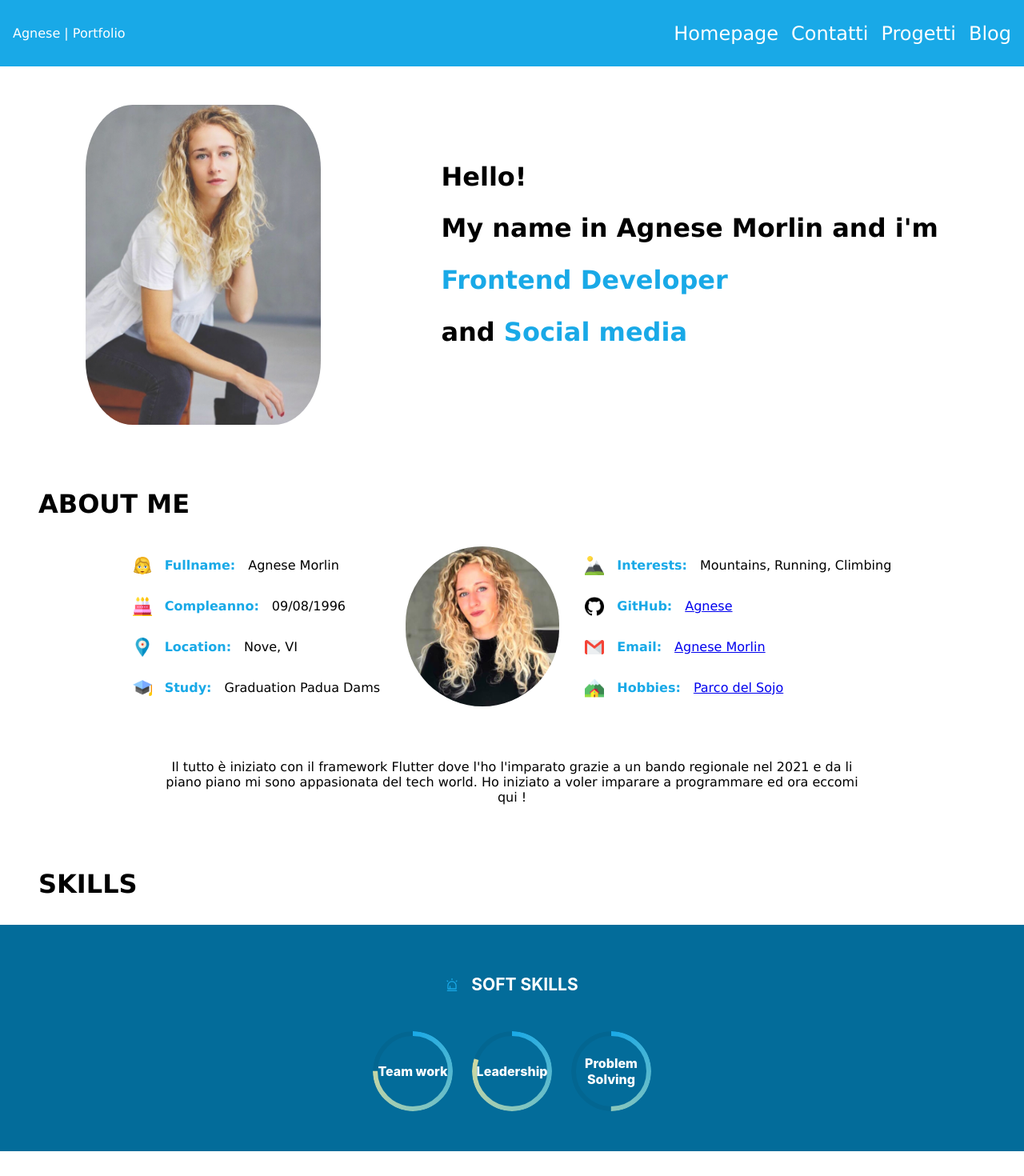
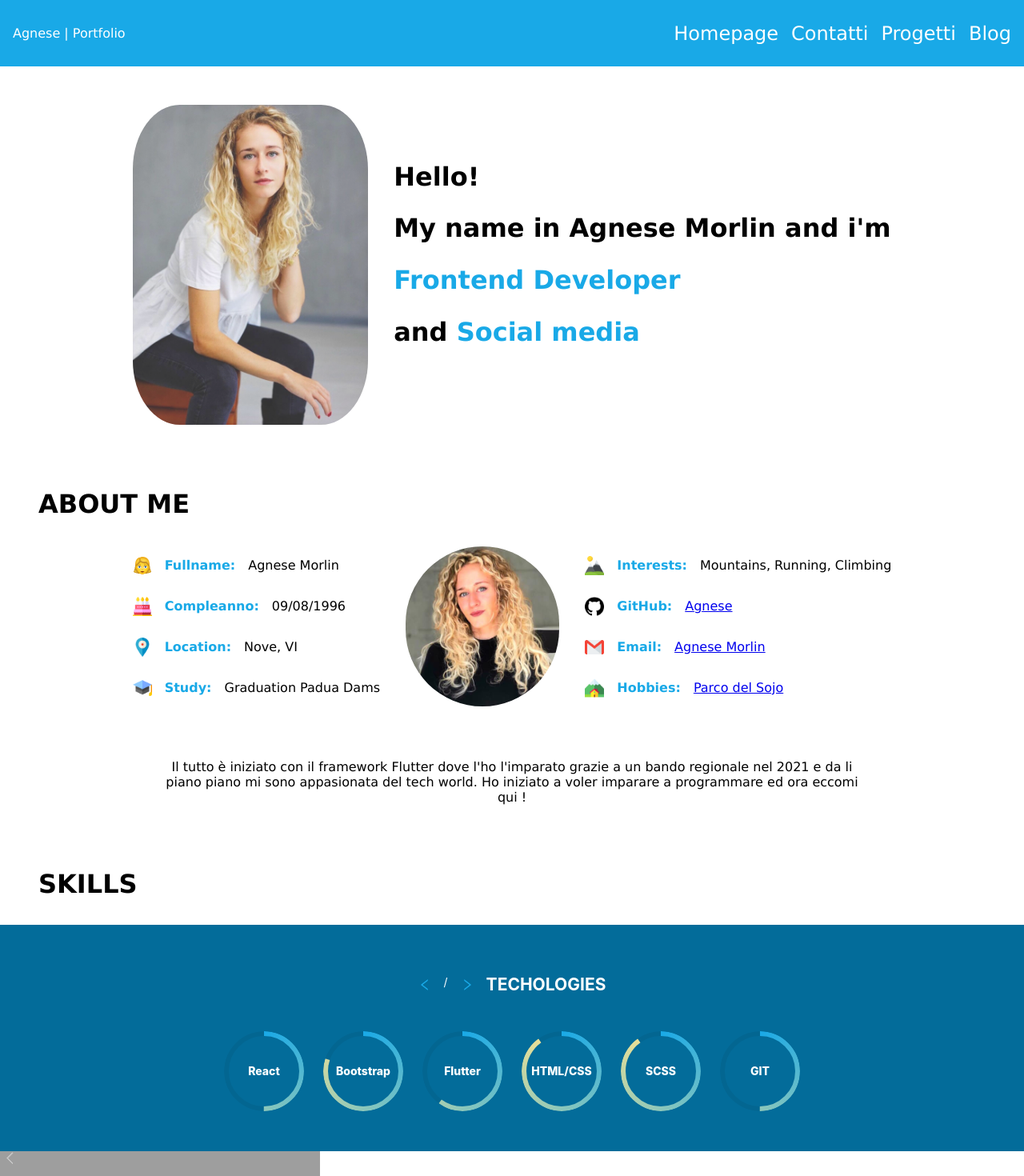
Before and after one commit to 96Agnese/site-react-agnese, a React (Create React App) app: page / in a window 1280 px wide. Shown: the top 1470 px of the page at 80% size. Built offline with nearby package versions, Linux system fonts and the light colour scheme; grey boxes are pictures that could not be loaded.

Commit message:
💄 Correct inline-header and auto scroll carousel

```diff
--- a/src/components/CarouselSkills/CarouselSkills.tsx
+++ b/src/components/CarouselSkills/CarouselSkills.tsx
@@ -11,7 +11,7 @@ import {
 import styles from "./CarouselSkills.module.scss";
 
 const CarouselSkills: React.FC = () => (
-  <Carousel effect="fade" className={styles["carousel-skills"]} arrows>
+  <Carousel effect="fade" className={styles["carousel-skills"]} autoplay arrows>
     <div>
       <div className={styles["carousel-skills__container-blu"]}>
         <div className={styles["carousel-skills__title-icon"]}>
--- a/src/components/CirculProgressBar/CircularProgressBar.module.scss
+++ b/src/components/CirculProgressBar/CircularProgressBar.module.scss
@@ -6,8 +6,14 @@
 :global {
   .ant-progress-text {
     color: white !important;
-    font-size: 16px !important;
+    font-size: 14px !important;
     line-height: 20px !important;
     font-weight: 800 !important;
+    padding-left: 8px !important;
+    padding-right: 8px !important;
+
+    @media only screen and (max-width: 720px) {
+      font-size: 12px !important;
+    }
   }
 }
--- a/src/screen/Homepage/Homepage.module.scss
+++ b/src/screen/Homepage/Homepage.module.scss
@@ -12,7 +12,7 @@
   &__inline-header {
     display: flex;
     align-items: center;
-    justify-content: space-around;
+    justify-content: center;
     gap: 32px;
     padding-inline: 48px;
     padding-block: 48px;
```
